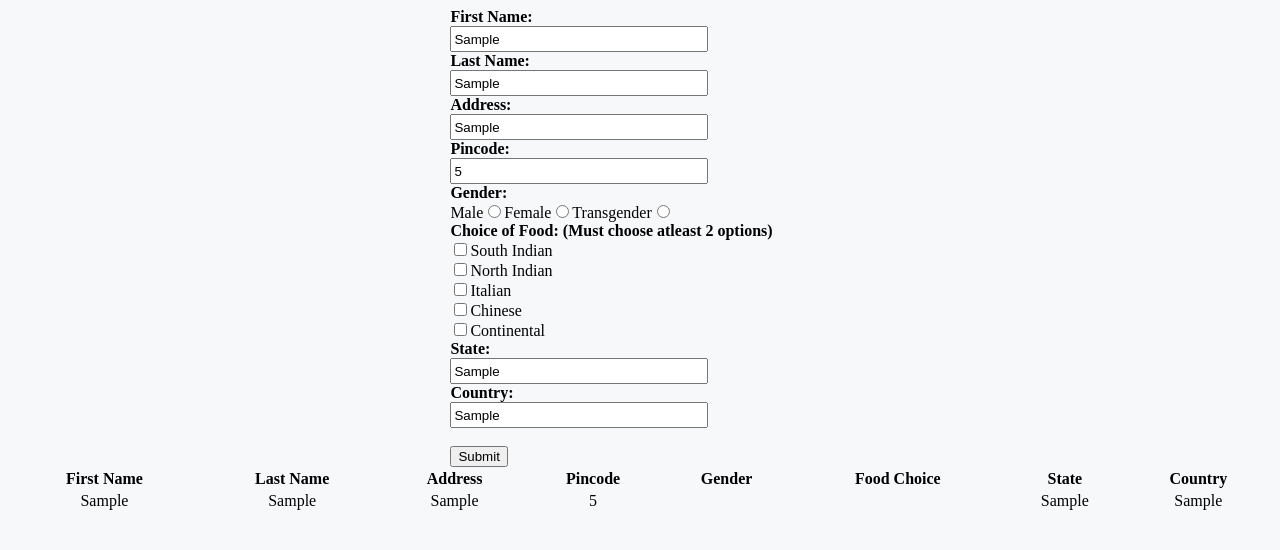
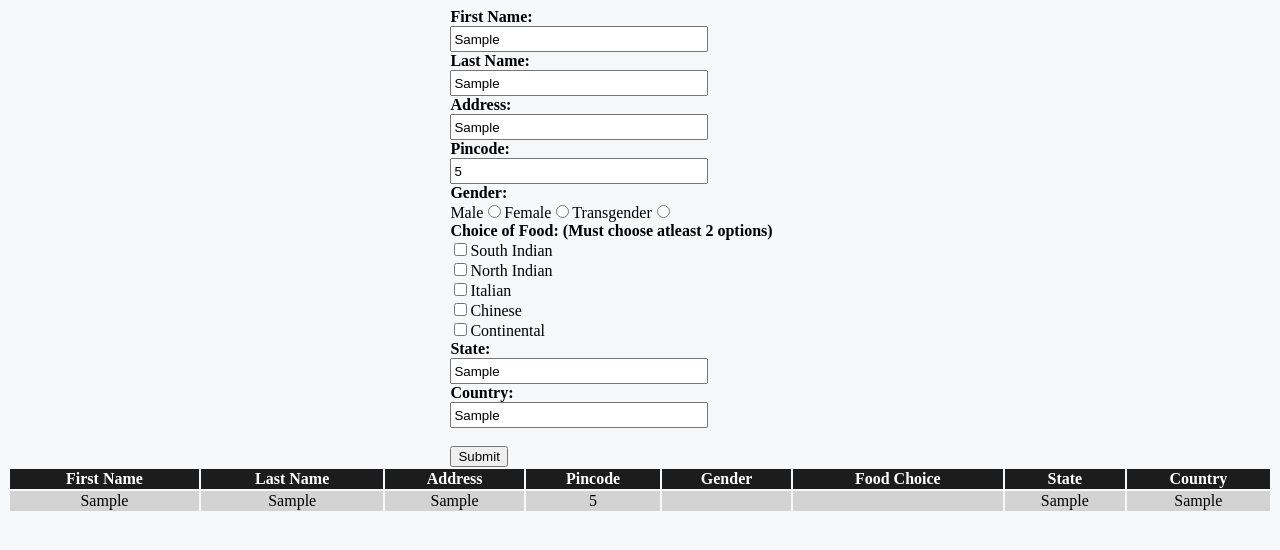
Before and after one commit to Johnvilin-Sibina/Day15-Task2, a plain HTML site: page index.html in a window 1280 px wide. Both pictures are taken after typing "Sample", "Sample", "Sample", "5", "Sample", "Sample" into the empty fields and a click on the button "Submit". Drawn offline with Linux system fonts and the light colour scheme.

Commit message:
Added color to table.

```diff
--- a/index.css
+++ b/index.css
@@ -21,3 +21,10 @@ button{
     text-align: center;
     justify-content: center;
 }
+.heading{
+    background-color: rgb(29, 28, 28);
+    color: white;
+}
+.info{
+    background-color: lightgrey;
+}
```
